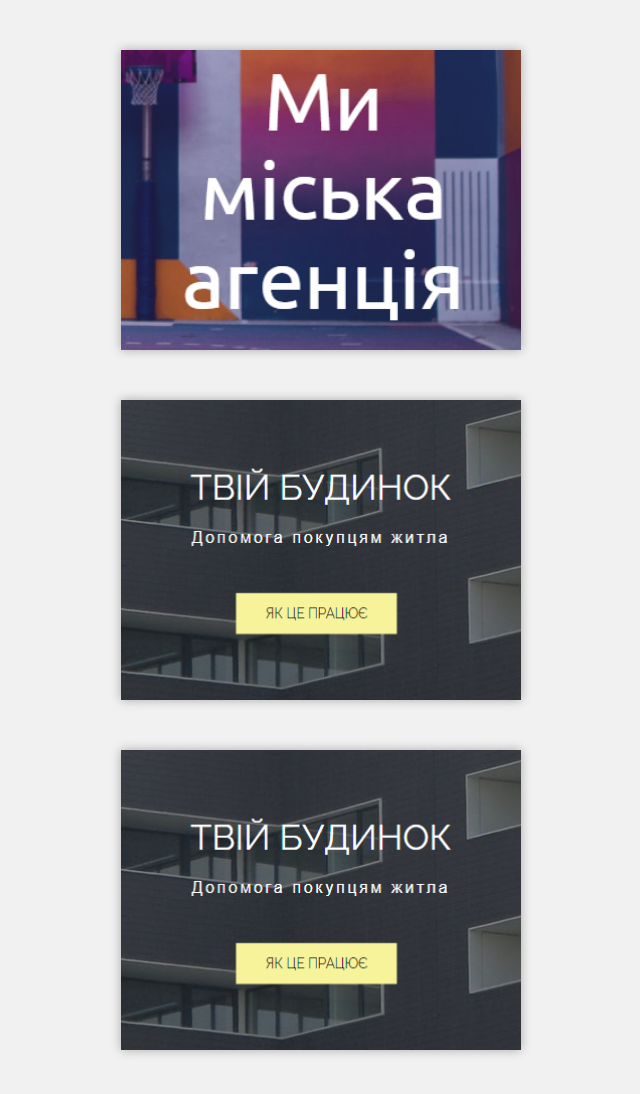
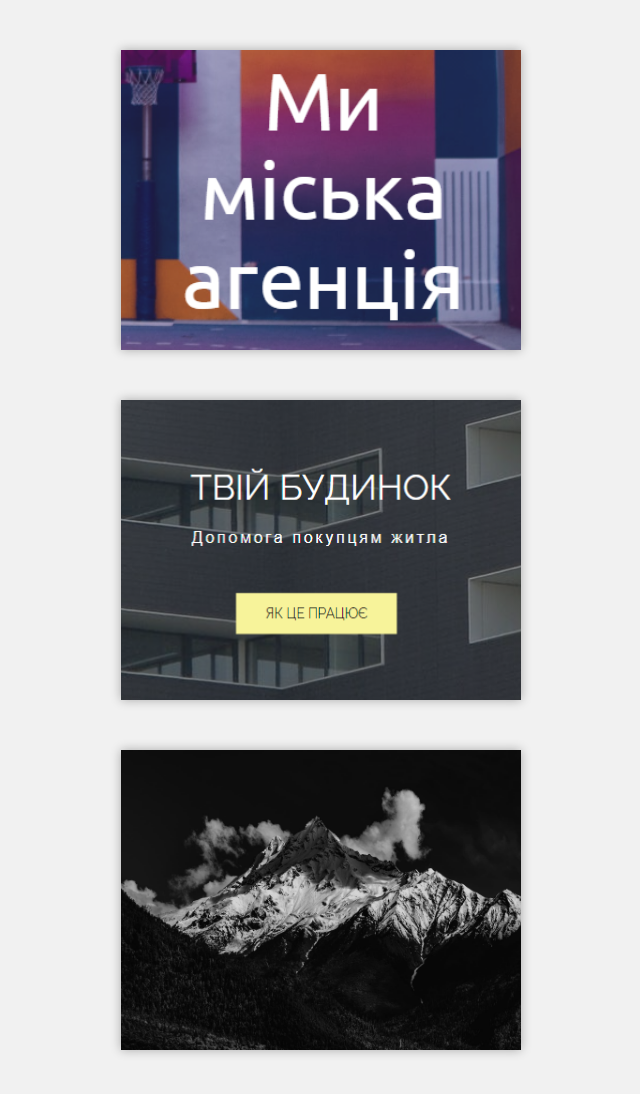
Before and after one commit to bakibakikun/bakibakikun.github.io, a plain HTML site: page index.html in a window 1280 px wide. Shown: the whole page, without its empty margins (319-959 px from the left). Drawn offline with Linux system fonts and the light colour scheme.

Commit message:
add
Some style

```diff
--- a/index.html
+++ b/index.html
@@ -80,7 +80,7 @@
       </div>
     </div>
     <div class="project">
-      <img src="image/pict1.png" alt="Project 2">
+      <img src="image/pict3.jpg" alt="Project 3">
       <div class="overlay">
         <h2>Проект</h2>
         <a href="website3/index.html">View project</a>
```
Also changed, not shown: image/pict3.jpg (added).
